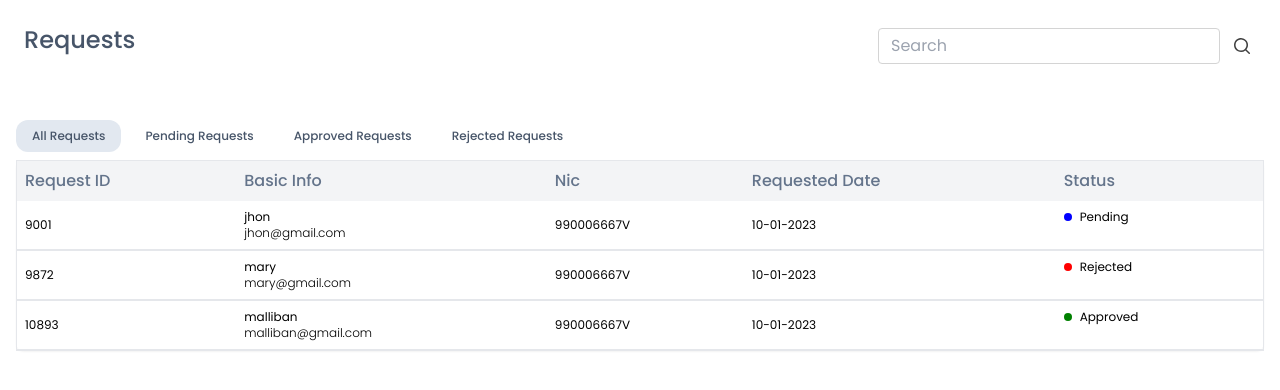
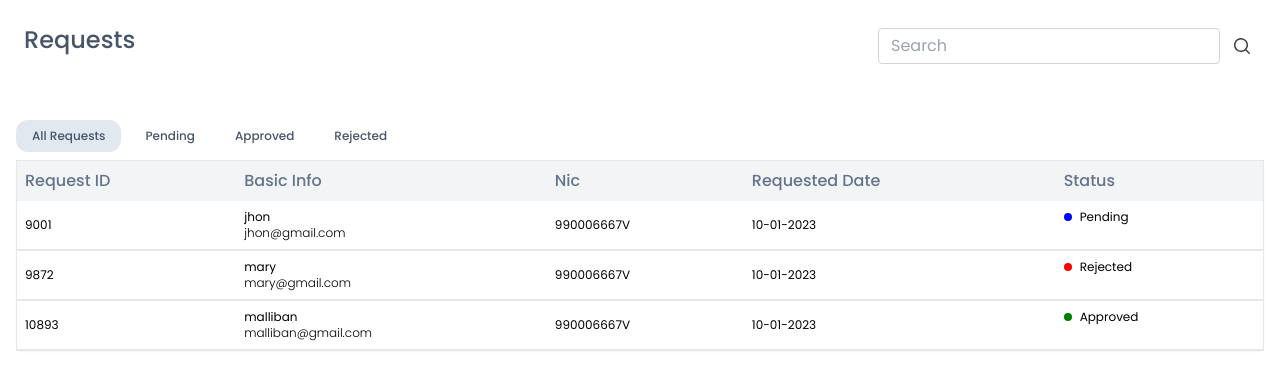
Before and after one commit to seefaBanu/Grama-Check, a React (Vite) app in the folder webapp/grama-check/: page / in a window 1280 px wide. Shown: the top 390 px of the page. Built offline with nearby package versions, Linux system fonts and the light colour scheme.

Commit message:
made change to the request filter

```diff
--- a/webapp/grama-check/src/pages/RequestList.jsx
+++ b/webapp/grama-check/src/pages/RequestList.jsx
@@ -73,28 +73,28 @@ function RequestList() {
           All Requests
         </h1>
         <h1
-          onClick={() => handleTabClick('Pending Requests')}
+          onClick={() => handleTabClick('Pending')}
           className={`font-medium text-xs radius px-4 py-2 mr-2 hover:bg-slate-200 hover:cursor-pointer text-slate-600 rounded-xl ${
-            selectedTab === 'Pending Requests' ? 'bg-slate-200' : ''
+            selectedTab === 'Pending' ? 'bg-slate-200' : ''
           }`}
         >
-          Pending Requests
+          Pending
         </h1>
         <h1
-          onClick={() => handleTabClick('Approved Requests')}
+          onClick={() => handleTabClick('Approved')}
           className={`font-medium text-xs radius px-4 py-2 mr-2 hover:bg-slate-200 hover:cursor-pointer text-slate-600 rounded-xl ${
-            selectedTab === 'Approved Requests' ? 'bg-slate-200' : ''
+            selectedTab === 'Approved' ? 'bg-slate-200' : ''
           }`}
         >
-          Approved Requests
+          Approved
         </h1>
         <h1
-          onClick={() => handleTabClick('Rejected Requests')}
+          onClick={() => handleTabClick('Rejected')}
           className={`font-medium text-xs radius px-4 py-2 mr-2 hover:bg-slate-200 hover:cursor-pointer text-slate-600 rounded-xl ${
-            selectedTab === 'Rejected Requests' ? 'bg-slate-200' : ''
+            selectedTab === 'Rejected' ? 'bg-slate-200' : ''
           }`}
         >
-          Rejected Requests
+          Rejected
         </h1>
 
       </div>
```
